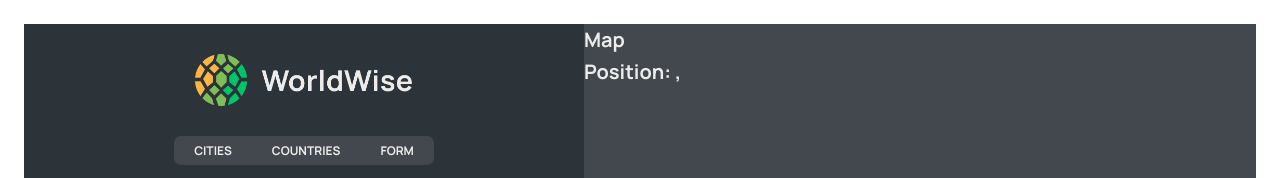
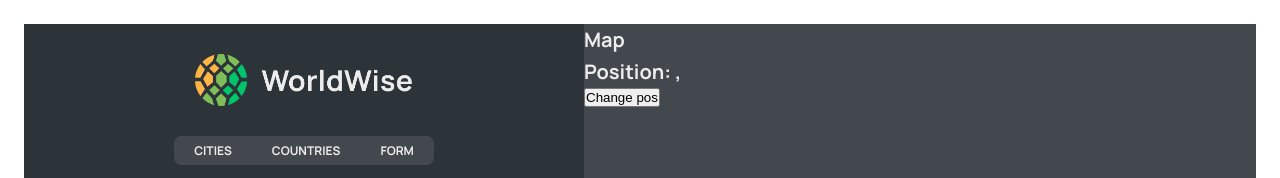
Before and after one commit to okharyton/worldwise, a React app: page /app in a window 1280 px wide. Shown: the top 178 px of the page. Built offline with nearby package versions, Linux system fonts and the light colour scheme; data requests are answered from the project's data file; the HTML template or start-up script is replaced by a standard one.

Commit message:
feat: add button with setSearchParams handler

```diff
--- a/src/components/Map.jsx
+++ b/src/components/Map.jsx
@@ -11,6 +11,9 @@ export default function Map() {
       <h1>
         Position: {lat}, {lng}
       </h1>
+      <button onClick={() => setSearchParams({ lat: 23, lng: 50 })}>
+        Change pos
+      </button>
     </div>
   );
 }
```
